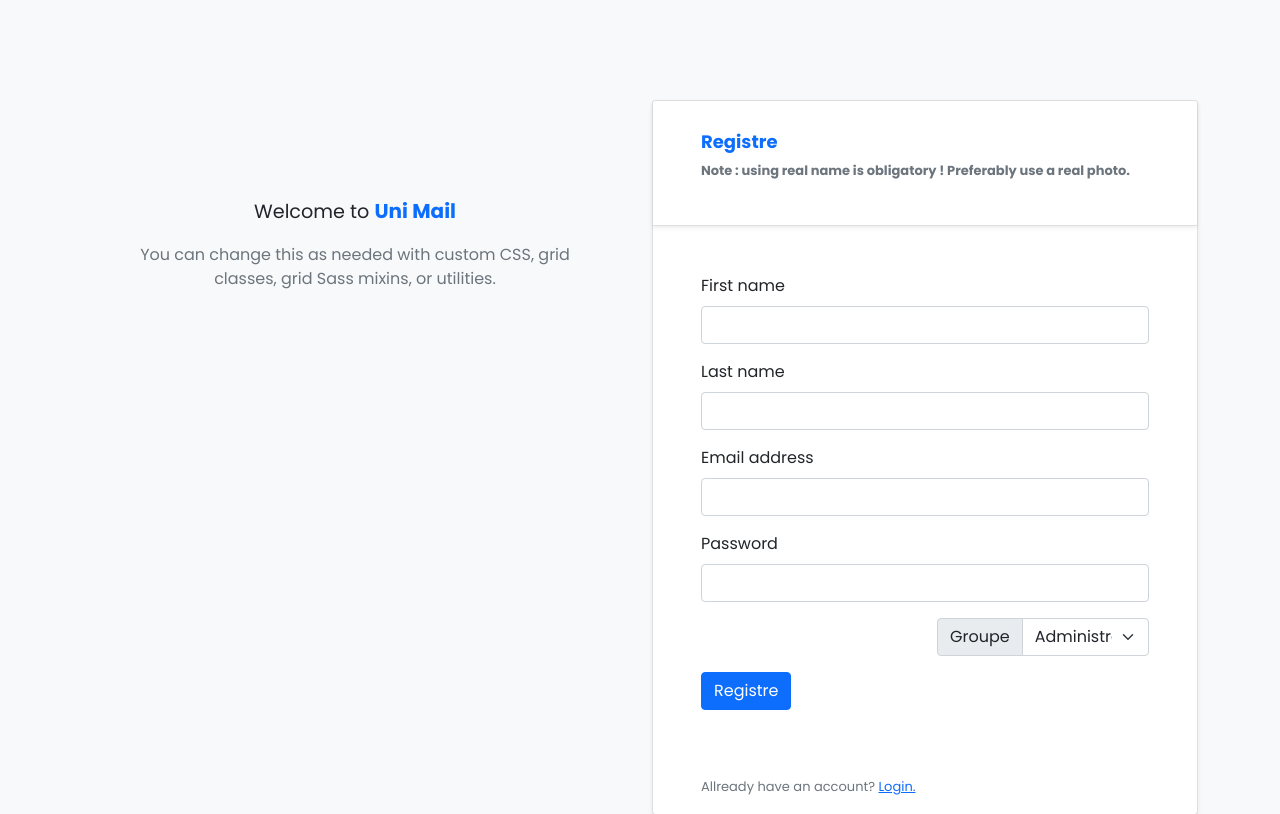
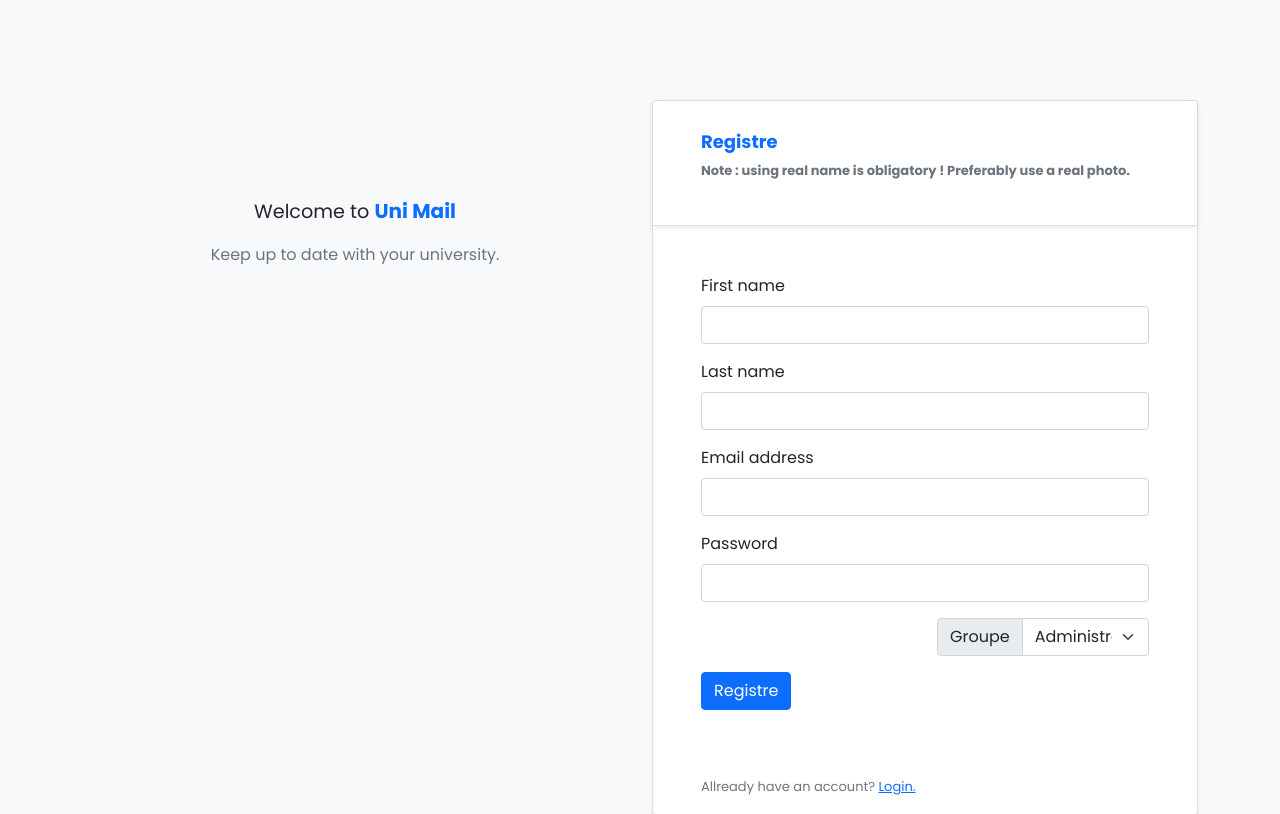
Before and after one commit to aimenmansouri/unimail, a PHP site: page /registre.php in a window 1280 px wide. Shown: the top 814 px of the page. Run offline with PHP 8.4, Linux system fonts and the light colour scheme.

Commit message:
Update registre.php

```diff
--- a/unimail/site/registre.php
+++ b/unimail/site/registre.php
@@ -216,7 +216,7 @@ if($_SERVER['REQUEST_METHOD'] == 'POST' )
         <div class="col-md-12 col-lg-6 text-center p-5 order-lg-1" id="half">
             <br><br>
         <p style="font-weight: 400; font-size :larger">Welcome to <span style="color: #0d6efd; font-weight: 700 ; font-size: 1.25rem;">Uni Mail</span></p>
-        <p class="text-muted">You can change this as needed with custom CSS, grid classes, grid Sass mixins, or utilities.</p>
+        <p class="text-muted">Keep up to date with your university.</p>
         </div>
   </div>
 </div>
```
